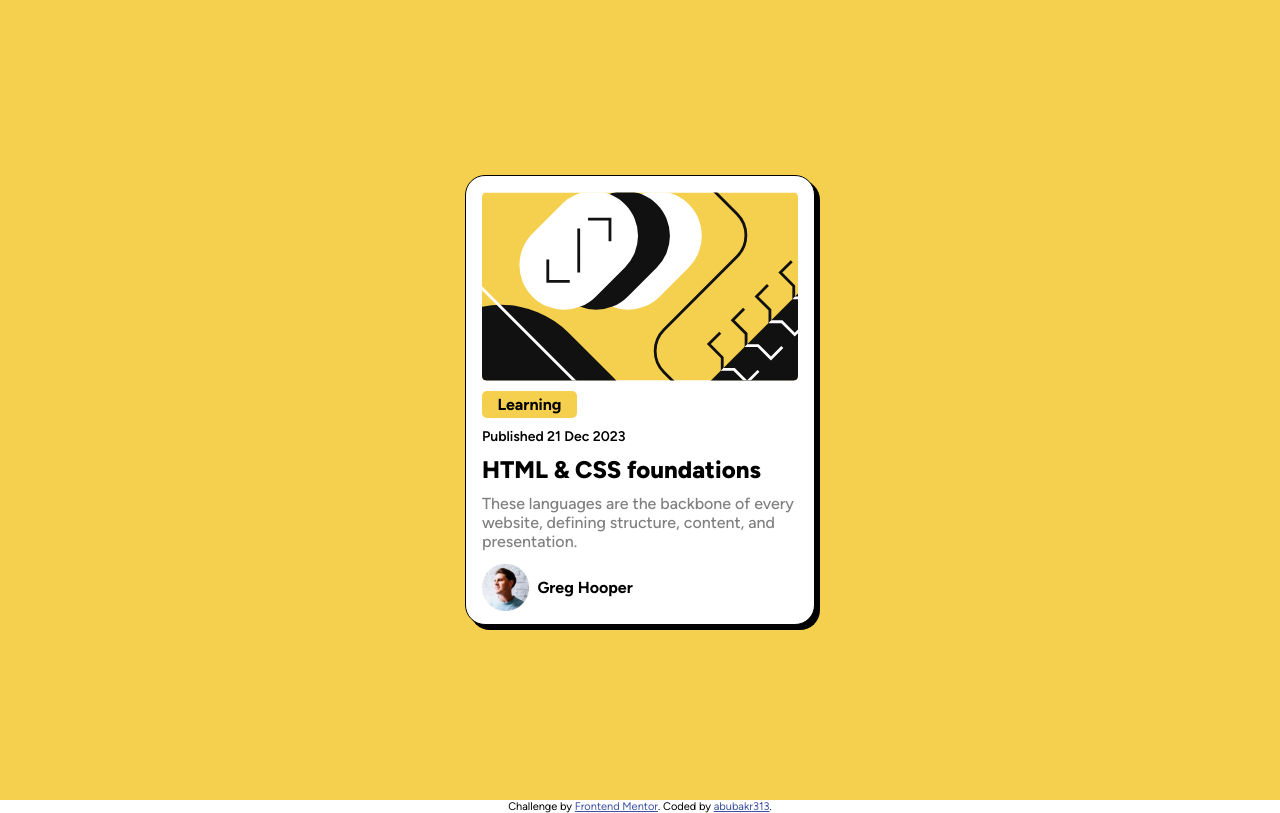
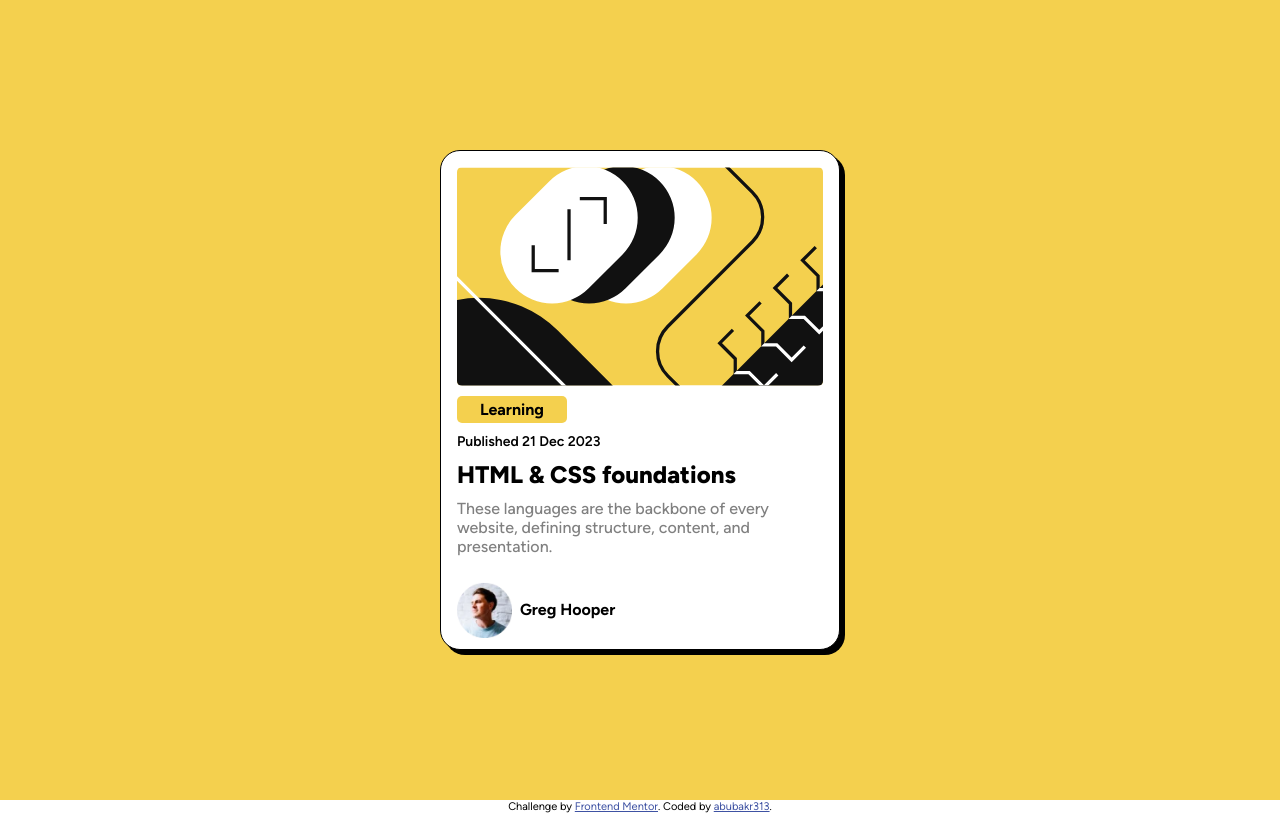
Before and after one commit to abubakr313/blog-preview-card-main, a plain HTML site: page index.html in a window 1280 px wide. Drawn offline with Linux system fonts and the light colour scheme.

Commit message:
Update style.css

```diff
--- a/style.css
+++ b/style.css
@@ -29,8 +29,8 @@ main {
 }
 
 #container {
-    width: 350px;
-    height: 450px;
+    width: 400px;
+    height: 500px;
     display: flex;
     flex-direction: column;
     background: white;
```
